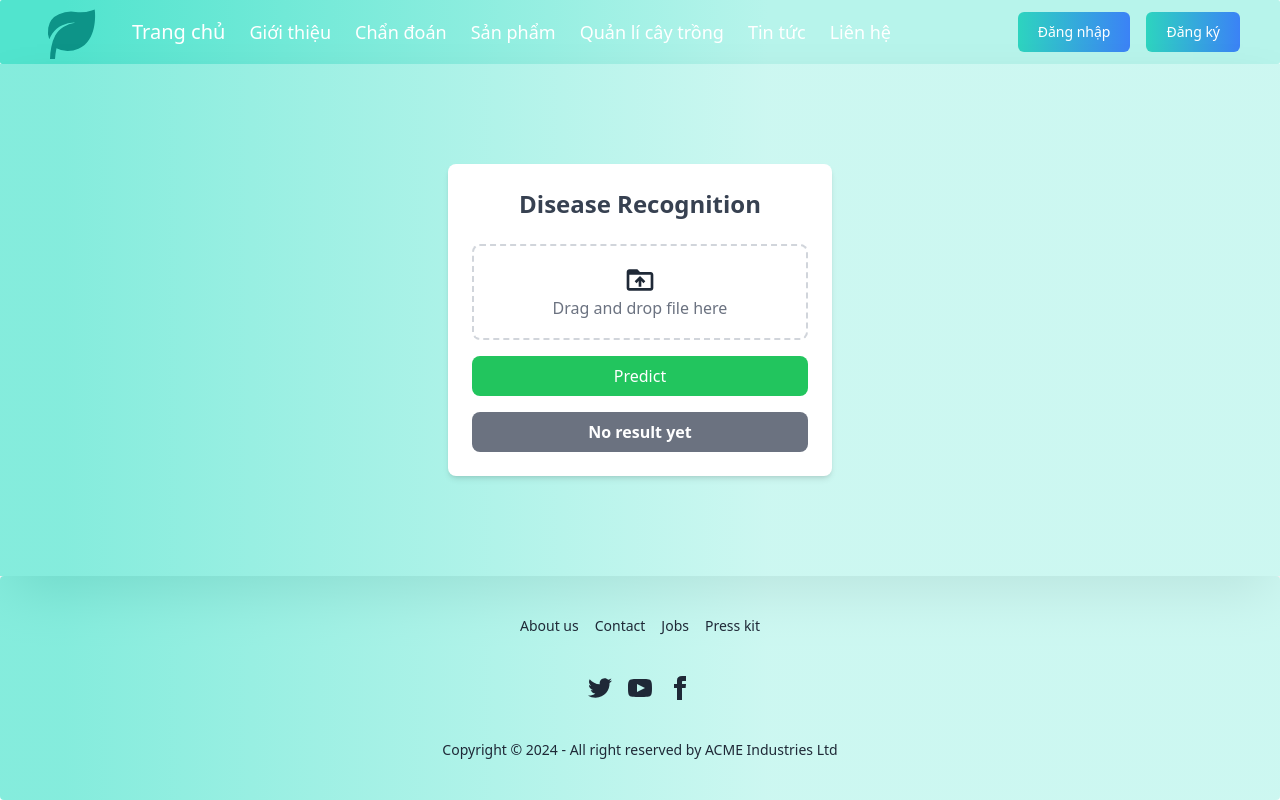
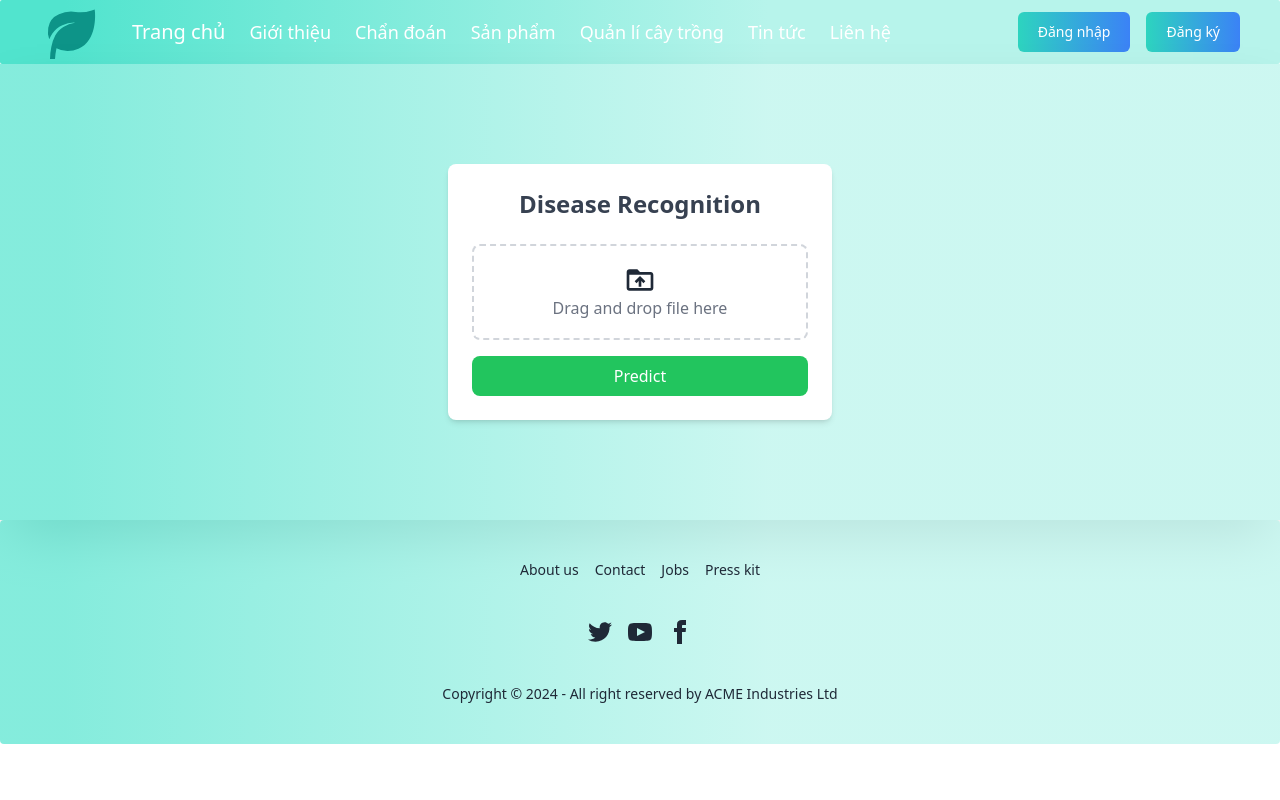
Before and after one commit to DaiNef163/FE-AI-Solutions-for-Plant-Disease-Recognition, a React (Vite) app: page /recognize in a window 1280 px wide. Built offline with nearby package versions, Linux system fonts and the light colour scheme; what tailwindcss-animated would draw is missing.

Commit message:
update recognizePage

```diff
--- a/src/pages/RecognizePage/RecognizePage.jsx
+++ b/src/pages/RecognizePage/RecognizePage.jsx
@@ -25,11 +25,15 @@
                     "Content-Type": "multipart/form-data",
                 },
             });
-            setResult(response.data.prediction);
+
+            // Update result with the entire API response
+            setResult(response.data);
         } catch (error) {
             console.error("Error during prediction:", error);
         }
     };
+
+    console.log(result);
 
     return (
         <div className="flex flex-col items-center justify-center bg-backgroundPageGradient p-20">
@@ -67,17 +71,22 @@
                     >
                         Predict
                     </button>
-                    <label
-                        className={`py-2 px-4 rounded-lg w-full text-center font-semibold text-white ${
-                            result === "Không phải loại bệnh hoặc lá trong danh sách đã training"
-                                ? "bg-red-500"
-                                : result
-                                ? "bg-green-500"
-                                : "bg-gray-500 text-gray-600"
-                        }`}
-                    >
-                        {result || "No result yet"}
-                    </label>
+                    {result && (
+                        <>
+                            <label
+                                className={`py-2 px-4 rounded-lg w-full text-center font-semibold text-white ${
+                                    result?.id == null ? "bg-red-500" : "bg-green-500"
+                                }`}
+                            >
+                                {result.name}
+                            </label>
+                            {result.id != null && (
+                                <label className={"bg-gray-300 rounded-md px-2"}>
+                                    Phương pháp điều trị: {result.treatment}
+                                </label>
+                            )}
+                        </>
+                    )}
                 </div>
             </div>
         </div>
```
